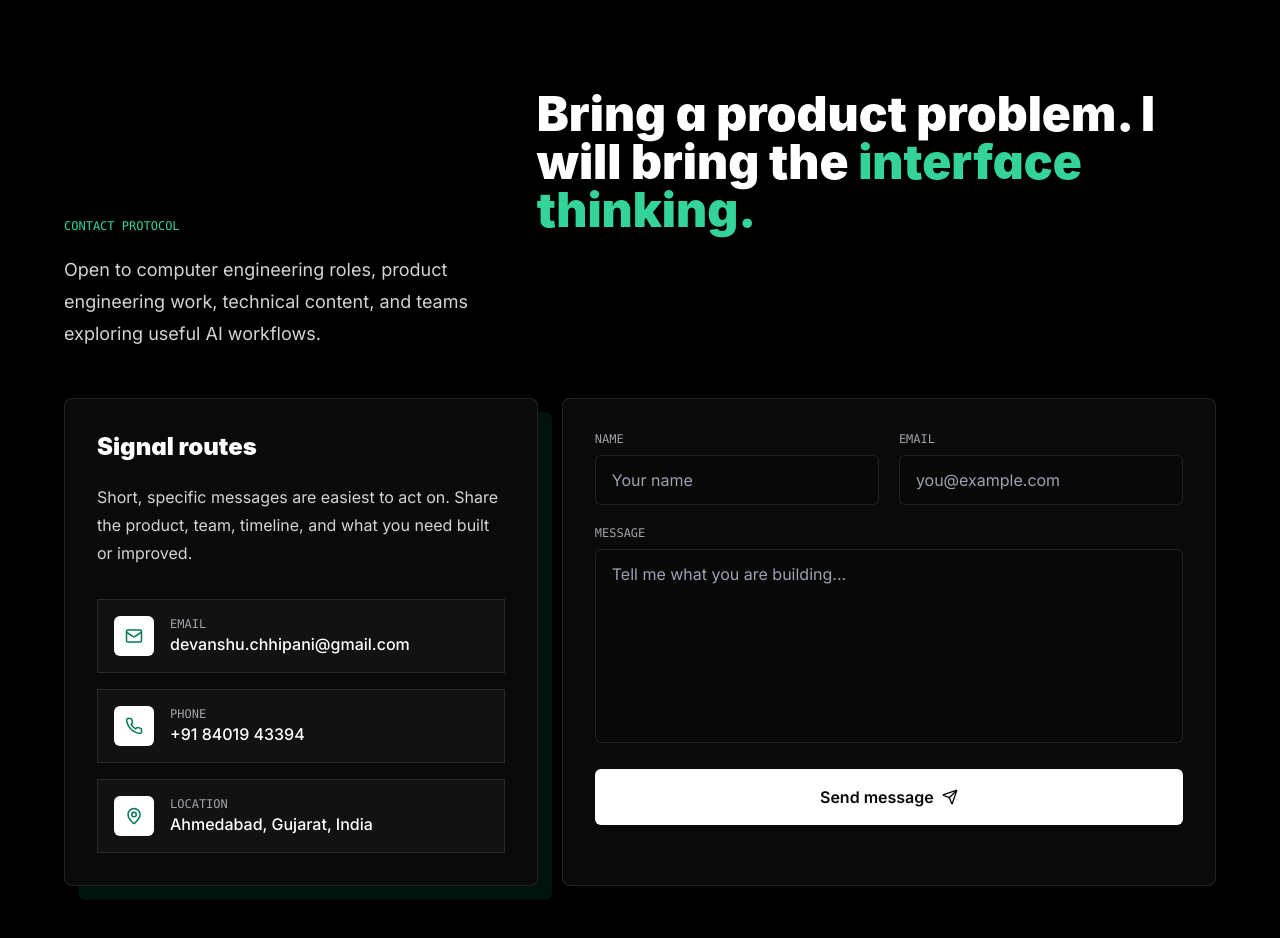
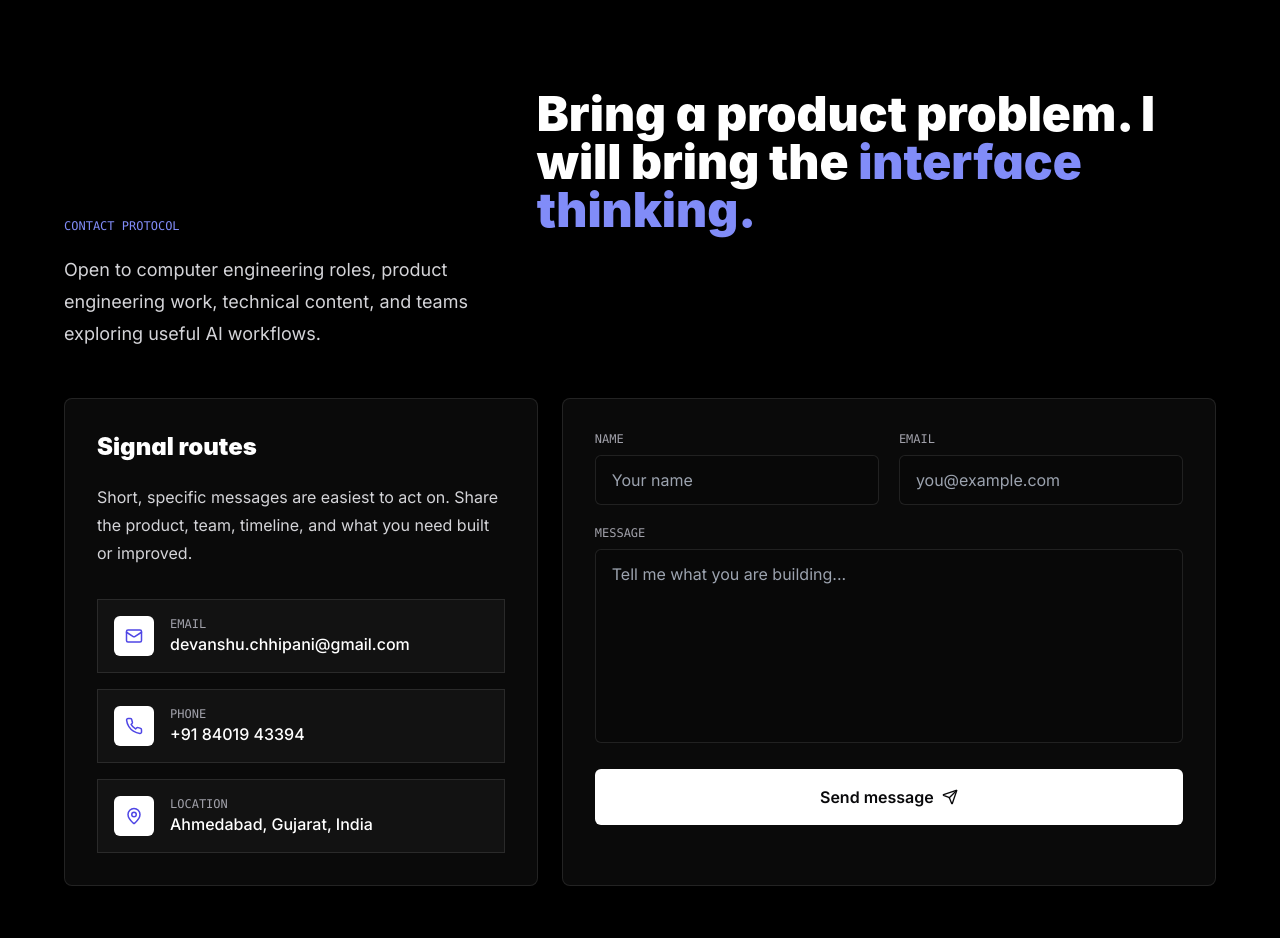
Before and after one commit to devanshu1010/devanshu-chhipani, a React (Vite) app: page / in a window 1280 px wide. Shown: the part 4360-5298 px from the top of the page. Built offline with nearby package versions, Linux system fonts and the light colour scheme; a web font is replaced by a local one.

Commit message:
Changes
Co-authored-by: devanshu1010 <96529796+devanshu1010@users.noreply.github.com>

```diff
--- a/src/components/Contact.tsx
+++ b/src/components/Contact.tsx
@@ -11,9 +11,9 @@ const Contact = () => {
     <section id="contact" className="relative px-4 py-20 sm:px-6 lg:px-8">
       <div className="mx-auto max-w-6xl">
         <div className="mb-12 grid gap-5 lg:grid-cols-[0.8fr_1.2fr] lg:items-end">
-          <p className="font-mono text-xs uppercase text-emerald-600 dark:text-emerald-400">Contact protocol</p>
+          <p className="font-mono text-xs uppercase text-indigo-600 dark:text-indigo-400">Contact protocol</p>
           <h2 className="text-4xl font-black leading-tight tracking-normal text-zinc-950 dark:text-white sm:text-5xl">
-            Bring a product problem. I will bring the <span className="text-emerald-600 dark:text-emerald-400">interface thinking.</span>
+            Bring a product problem. I will bring the <span className="text-indigo-600 dark:text-indigo-400">interface thinking.</span>
           </h2>
           <p className="text-lg leading-8 text-zinc-600 dark:text-zinc-300">
             Open to computer engineering roles, product engineering work, technical content, and teams exploring useful AI workflows.
@@ -21,7 +21,7 @@ const Contact = () => {
         </div>
 
         <div className="grid grid-cols-1 gap-6 lg:grid-cols-[0.42fr_0.58fr]">
-          <div className="rounded-lg border border-black/10 bg-zinc-950 p-6 text-[#ffffff] shadow-[14px_14px_0_rgba(16,185,129,0.16)] dark:border-white/10 dark:bg-[#0a0a0a] dark:shadow-[14px_14px_0_rgba(16,185,129,0.10)] sm:p-8">
+          <div className="rounded-lg border border-black/10 bg-zinc-950 p-6 text-[#ffffff] dark:border-white/10 dark:bg-[#0a0a0a] sm:p-8">
             <h3 className="mb-5 text-2xl font-black tracking-normal">Signal routes</h3>
             <p className="mb-8 leading-7 text-zinc-300">
               Short, specific messages are easiest to act on. Share the product, team, timeline, and what you need built or improved.
@@ -29,8 +29,8 @@ const Contact = () => {
 
             <div className="space-y-4">
               {contactItems.map(({ icon: Icon, label, value }) => (
-                <div key={label} className="flex items-center gap-4 border border-white/10 bg-white/[0.03] p-4 transition-colors hover:border-emerald-400/40">
-                  <div className="grid h-10 w-10 place-items-center rounded-md bg-white text-emerald-700">
+                <div key={label} className="flex items-center gap-4 border border-white/10 bg-white/[0.03] p-4 transition-colors hover:border-indigo-400/30">
+                  <div className="grid h-10 w-10 place-items-center rounded-md bg-white text-indigo-600">
                     <Icon size={18} />
                   </div>
                   <div>
@@ -51,7 +51,7 @@ const Contact = () => {
                 <input
                   type="text"
                   id="name"
-                  className="w-full rounded-md border border-black/10 bg-[#ffffff] px-4 py-3 text-zinc-950 outline-none transition-colors focus:border-emerald-500 dark:border-white/10 dark:bg-black/20 dark:text-white dark:focus:border-emerald-400"
+                  className="w-full rounded-md border border-black/10 bg-[#ffffff] px-4 py-3 text-zinc-950 outline-none transition-colors focus:border-indigo-500 dark:border-white/10 dark:bg-black/20 dark:text-white dark:focus:border-indigo-400"
                   placeholder="Your name"
                 />
               </div>
@@ -63,7 +63,7 @@ const Contact = () => {
                 <input
                   type="email"
                   id="email"
-                  className="w-full rounded-md border border-black/10 bg-[#ffffff] px-4 py-3 text-zinc-950 outline-none transition-colors focus:border-emerald-500 dark:border-white/10 dark:bg-black/20 dark:text-white dark:focus:border-emerald-400"
+                  className="w-full rounded-md border border-black/10 bg-[#ffffff] px-4 py-3 text-zinc-950 outline-none transition-colors focus:border-indigo-500 dark:border-white/10 dark:bg-black/20 dark:text-white dark:focus:border-indigo-400"
                   placeholder="you@example.com"
                 />
               </div>
@@ -76,14 +76,14 @@ const Contact = () => {
               <textarea
                 id="message"
                 rows={7}
-                className="w-full resize-none rounded-md border border-black/10 bg-[#ffffff] px-4 py-3 text-zinc-950 outline-none transition-colors focus:border-emerald-500 dark:border-white/10 dark:bg-black/20 dark:text-white dark:focus:border-emerald-400"
+                className="w-full resize-none rounded-md border border-black/10 bg-[#ffffff] px-4 py-3 text-zinc-950 outline-none transition-colors focus:border-indigo-500 dark:border-white/10 dark:bg-black/20 dark:text-white dark:focus:border-indigo-400"
                 placeholder="Tell me what you are building..."
               ></textarea>
             </div>
 
             <button
               type="submit"
-              className="group mt-5 inline-flex w-full items-center justify-center gap-2 rounded-md bg-zinc-950 px-5 py-4 font-semibold text-[#ffffff] transition-transform duration-200 hover:-translate-y-0.5 hover:text-emerald-300 dark:bg-white dark:text-zinc-950 dark:hover:text-emerald-700"
+              className="group mt-5 inline-flex w-full items-center justify-center gap-2 rounded-md bg-zinc-950 px-5 py-4 font-semibold text-[#ffffff] transition-transform duration-200 hover:-translate-y-0.5 hover:text-indigo-300 dark:bg-white dark:text-zinc-950 dark:hover:text-indigo-600"
             >
               Send message
               <Send className="h-4 w-4" />
```
